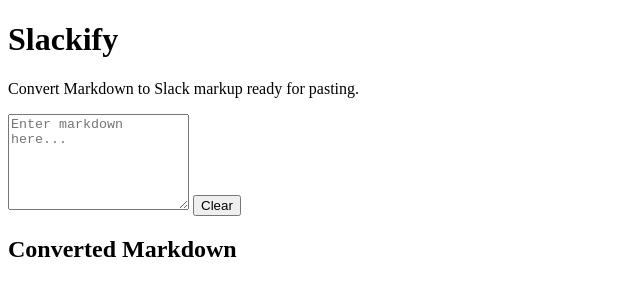
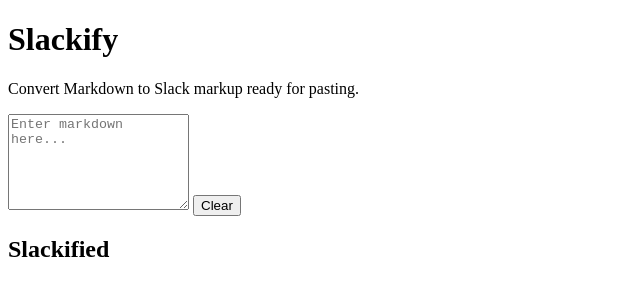
Before and after one commit to erkannt/slackify, a Svelte app: page / in a window 1280 px wide. Shown: the top 300 px of the page, without its empty margins (0-640 px from the left). Built offline with nearby package versions, Linux system fonts and the light colour scheme.

Commit message:
Stub slackify

```diff
--- a/src/App.svelte
+++ b/src/App.svelte
@@ -1,5 +1,10 @@
 <script lang="ts">
+    // Identity slackify function – replace with real implementation later
+    const slackify = (input: string): string => input;
+
     let markdown = $state("");
+    let slackified = $derived(slackify(markdown));
+
     const clear = () => {
         markdown = "";
     };
@@ -22,7 +27,7 @@
     </section>
 
     <section>
-        <h2>Converted Markdown</h2>
-        <pre>{markdown}</pre>
+        <h2>Slackified</h2>
+        <pre>{slackified}</pre>
     </section>
 </main>
```
